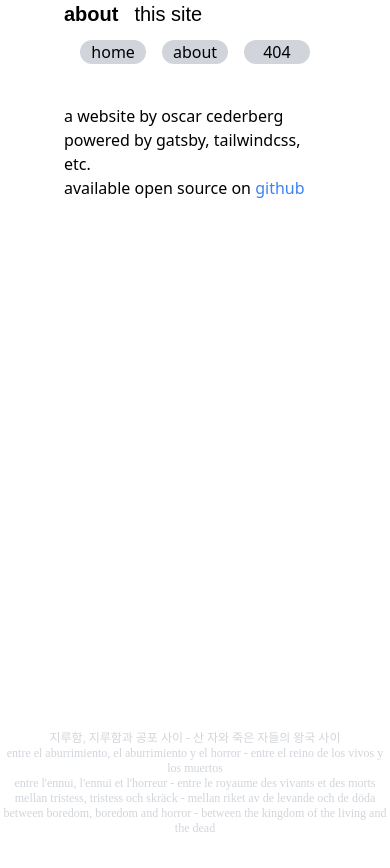
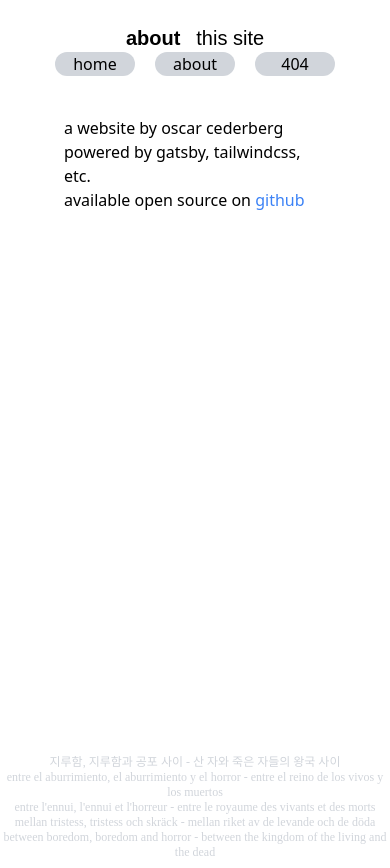
Before and after one commit to oscarcederberg/cederberg-xyz-gatsby, a Gatsby site: page /about in a window 390 px wide. Before the commit the page ends 844 px from the top, so only its background shows below. Built offline with nearby package versions, Linux system fonts and the light colour scheme; Gatsby itself is replaced by a stand-in of ours.

Commit message:
Responsive design

```diff
--- a/src/components/layout-article.tsx
+++ b/src/components/layout-article.tsx
@@ -14,16 +14,17 @@ export default function LayoutArticle(props: LayoutProps) {
     <>
       <title>{props.pageTitle} | {props.subTitle}</title>
       <main className="relative text-center h-screen v-screen">
-        <div className='z-10 text-left mx-16'>
-          <div className='flex flex-row items-center gap-x-4'>
-            <h1 className="text-xl sm:text-3xl lg:text-5xl
-            font-title lowercase font-bold"> {props.pageTitle} </h1>
+        <div className='z-10 text-left mx-16 mt-6'>
+          <div className='flex flex-col sm:flex-row items-center'>
+            <div className='flex flex-row items-center gap-x-4'>
+              <h1 className="text-xl sm:text-3xl lg:text-5xl
+              font-title lowercase font-bold"> {props.pageTitle} </h1>
 
-            <h1 className="text-xl sm:text-3xl lg:text-5xl
-            font-title lowercase font-extralight"> {props.subTitle} </h1>
+              <h1 className="text-xl sm:text-3xl lg:text-5xl
+              font-title lowercase font-extralight"> {props.subTitle} </h1>
+            </div>
+            <NavBar style="flex flex-row justify-evenly text-center w-80" links={props.links} />
           </div>
-
-          <NavBar style="flex flex-row justify-evenly my-3 text-center" links={props.links} />
 
           <div className="my-10">
             {props.children}
--- a/src/components/navbar.tsx
+++ b/src/components/navbar.tsx
@@ -16,7 +16,7 @@ export default function NavBar(props: NavBarProps) {
       <div className={props.style}>
         {
           props.links.map(function(props: NavBarLink, i: number){
-            return <Link key={i} className="rounded-full bg-gray-300 w-1/4 hover:bg-gray-400" to={props.link}> {props.title} </Link>
+            return <Link key={i} className="rounded-full bg-gray-300 w-20 hover:bg-gray-400" to={props.link}> {props.title} </Link>
           })
         }
       </div>
```
